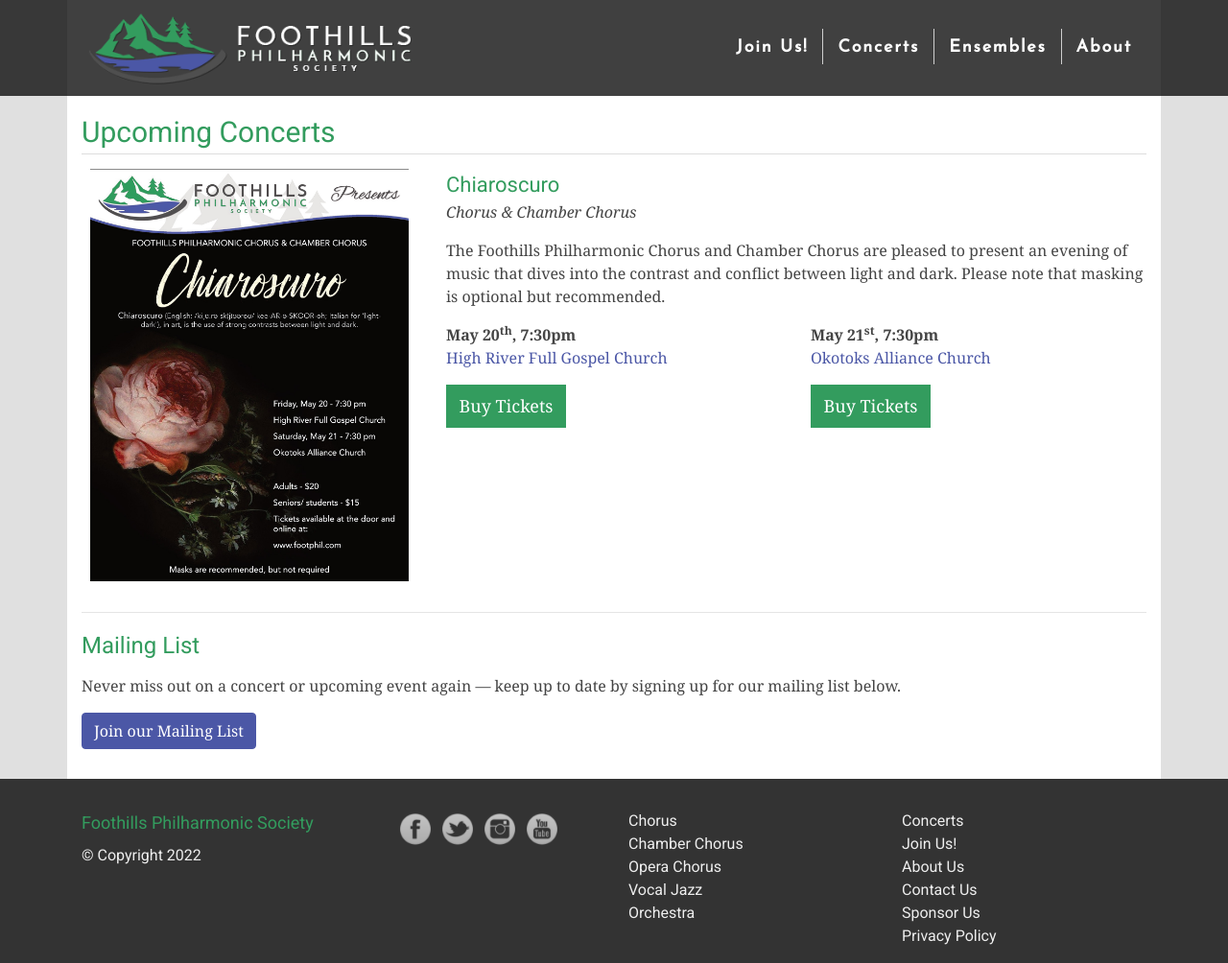
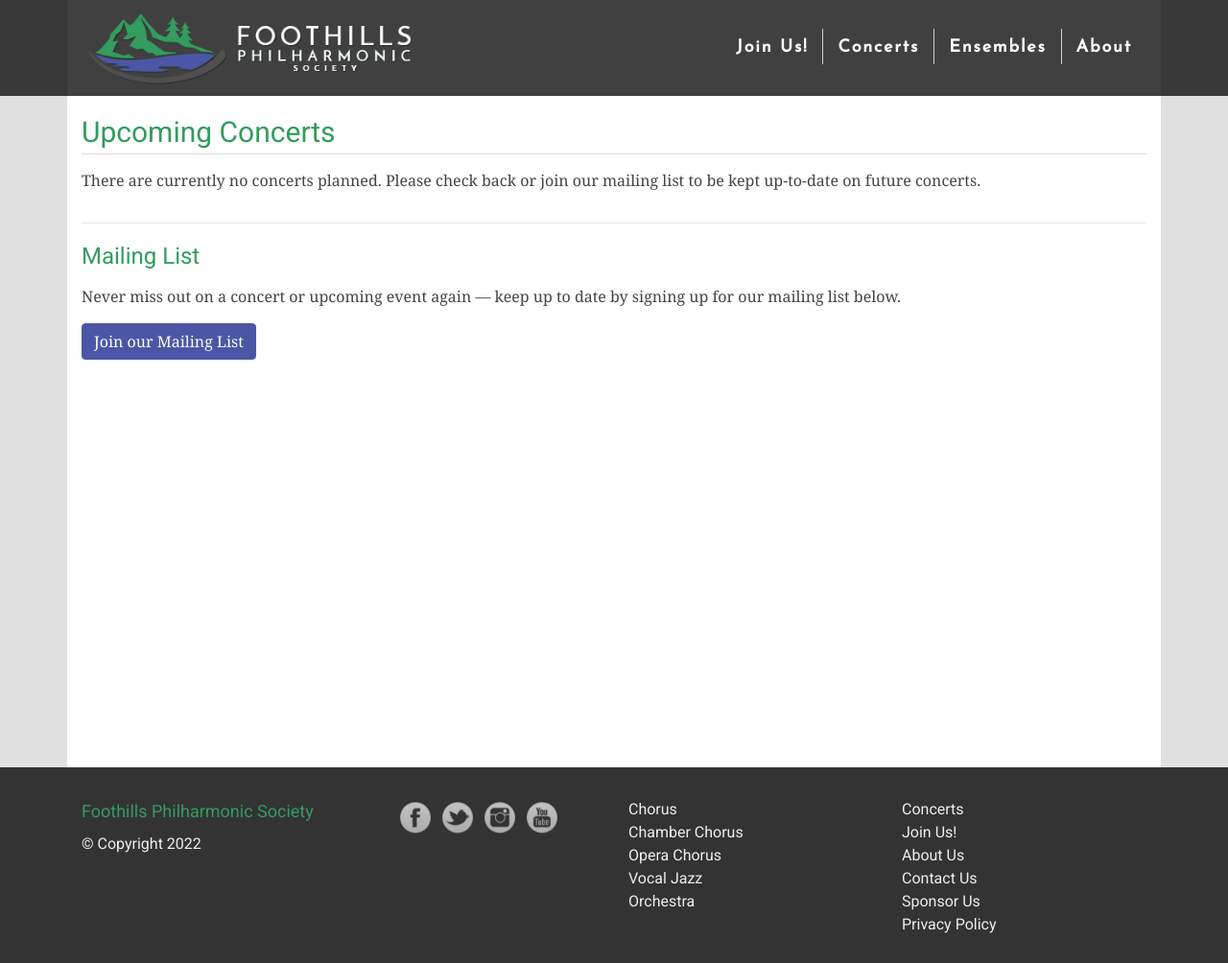
Before and after one commit to percyhanna/fps, a Jekyll site: the page built from concerts/index.html, in a window 1280 px wide and 1004 px high. Shown: the whole window at 96% size. Built offline with Jekyll 4.4.1, drawn with Linux system fonts in a browser that asks for light colours; nearby versions of some CDN libraries; Markdown is read by kramdown in place of the engine named in the settings.

Commit message:
Revert "Add Chiaroscuro concert"
This reverts commit 8363f1106c551b75ae74c2d8c99930deea329332.

```diff
--- a/concerts/index.html
+++ b/concerts/index.html
@@ -1,9 +1,8 @@
 ---
 layout: default
 title: Upcoming Concerts
-description: Chiaroscuro - An evening of music contrasting light and darkness
+description: View details and buy tickets for our upcoming concerts
 permalink: "/concerts/"
-image: "/images/concerts/2022-spring/chiaroscuro-banner.jpg"
 redirect_from:
   - /tickets
 ---
@@ -11,78 +10,11 @@
 <h1>Upcoming Concerts</h1>
 
 <div class="row">
-  <div class="col-md-4 col-12">
-    <p class="content-image large">
-      <img
-        src="/images/concerts/2022-spring/chiaroscuro.jpg"
-        alt="Chiaroscuro"
-      />
+  <div class="col-12">
+    <p>
+      There are currently no concerts planned. Please check back or join our
+      mailing list to be kept up-to-date on future concerts.
     </p>
-  </div>
-
-  <div class="col-md-8 col-12">
-    <h3 class="tight">
-      <a href="https://www.eventbrite.com/cc/chiaroscuro-354069" target="_blank"
-        >Chiaroscuro</a
-      >
-    </h3>
-
-    <p>
-      <em>Chorus &amp; Chamber Chorus</em>
-    </p>
-
-    <p>
-      The Foothills Philharmonic Chorus and Chamber Chorus are pleased to
-      present an evening of music that dives into the contrast and conflict
-      between light and dark. Please note that masking is optional but
-      recommended.
-    </p>
-
-    <div class="row">
-      <div class="col-md-6 col-12">
-        <p>
-          <strong>May 20<sup>th</sup>, 7:30pm</strong>
-          <br />
-          <a
-            href="https://www.google.com/maps/place/High+River+Full+Gospel+Church/@50.5745712,-113.8392089,15z/data=!4m2!3m1!1s0x0:0xd501b8eadaeab694?sa=X&ved=2ahUKEwjd3ZSg2bn0AhU3JjQIHTWZDA4Q_BJ6BAhCEAU"
-            target="_blank"
-            >High River Full Gospel Church</a
-          >
-        </p>
-
-        <p>
-          <a
-            class="link-button"
-            href="https://www.eventbrite.ca/e/chiaroscuro-high-river-tickets-335661581827"
-            target="_blank"
-          >
-            Buy Tickets
-          </a>
-        </p>
-      </div>
-
-      <div class="col-md-6 col-12">
-        <p>
-          <strong>May 21<sup>st</sup>, 7:30pm</strong>
-          <br />
-          <a
-            href="https://www.google.ca/maps/place/Okotoks+Alliance+Church/@50.7508584,-113.9767135,15z/data=!4m5!3m4!1s0x0:0x879787dbcf97e8d!8m2!3d50.7508584!4d-113.9767135"
-            target="_blank"
-            >Okotoks Alliance Church</a
-          >
-        </p>
-
-        <p>
-          <a
-            class="link-button"
-            href="https://www.eventbrite.ca/e/chiaroscuro-okotoks-tickets-321862979837"
-            target="_blank"
-          >
-            Buy Tickets
-          </a>
-        </p>
-      </div>
-    </div>
   </div>
 </div>
 
```
Also changed, not shown: images/concerts/2022-spring/chiaroscuro-banner.jpg (deleted), images/concerts/2022-spring/chiaroscuro.jpg (deleted).
